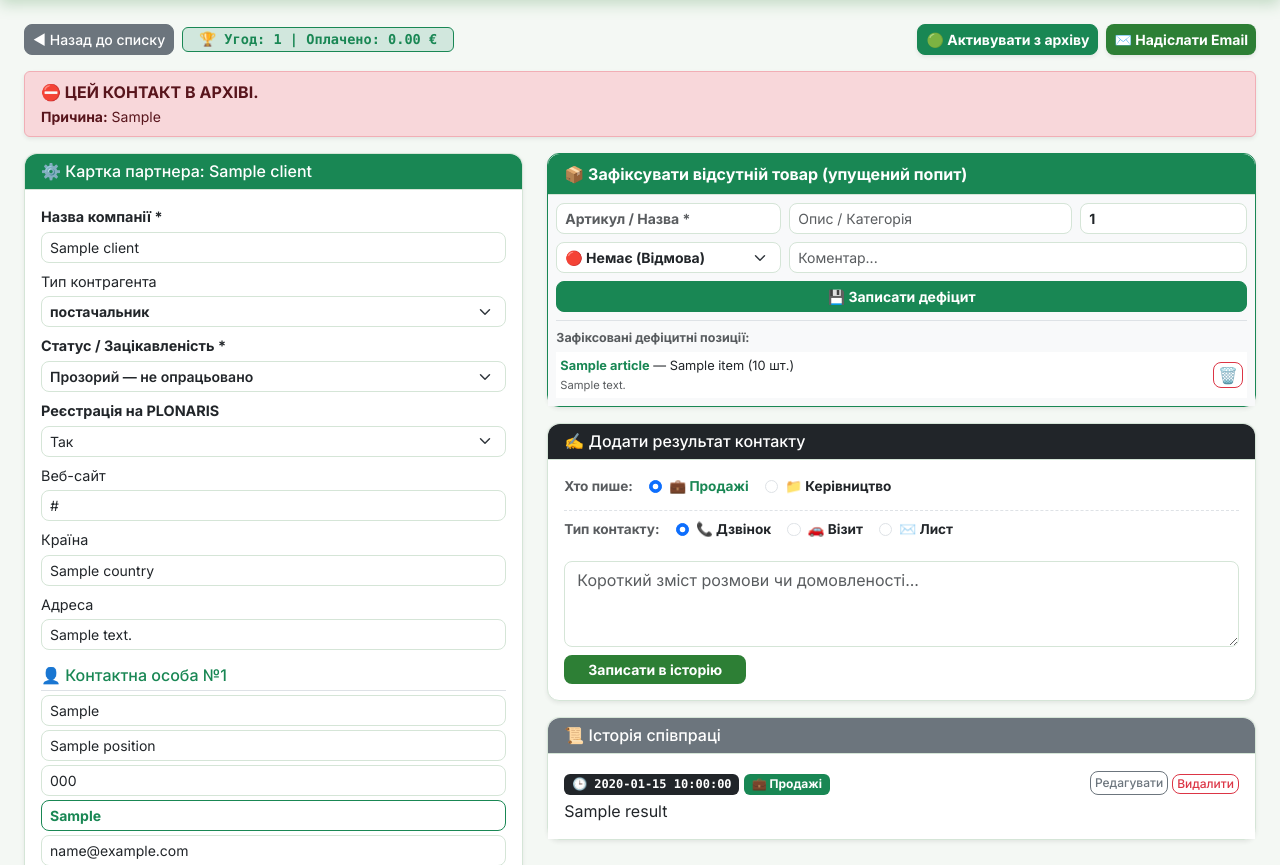
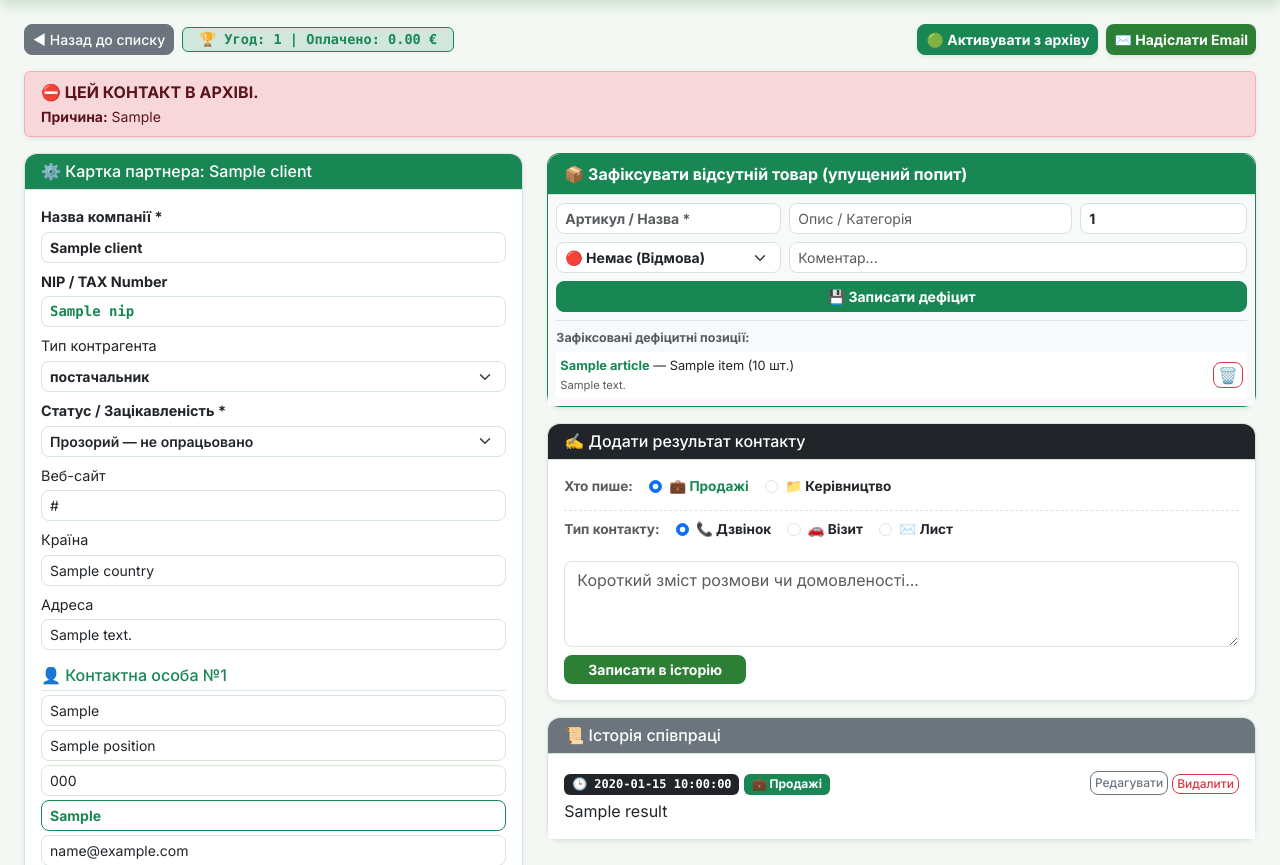
Before and after one commit to dimkapetrichenko-ctrl/plonaris_crm-new, a Flask app: template templates/client.html in a window 1280 px wide. Shown: the part 65-930 px from the top of the page. Run offline with Flask 3, Linux system fonts and the light colour scheme; the template is opened without the code that fills it: most values are stand-ins (such as "Sample title", 1, 10 or a date in 2020); some libraries are stand-ins or nearby versions.

Commit message:
Update client.html

```diff
--- a/templates/client.html
+++ b/templates/client.html
@@ -94,7 +94,13 @@
                 <form action="{{ url_for('edit_client', client_id=client.id) }}" method="POST">
                     <div class="mb-2">
                         <label class="form-label mb-1"><b>Назва компанії *</b></label>
-                        <input type="text" name="name" class="form-control form-control-sm" value="{{ client.name }}" required>
+                        <input type="text" name="name" class="form-control form-control-sm fw-bold" value="{{ client.name }}" required>
+                    </div>
+
+                    <!-- ПОЛЕ NIP (TAX NUMBER) -->
+                    <div class="mb-2">
+                        <label class="form-label mb-1"><b>NIP / TAX Number</b></label>
+                        <input type="text" name="nip" class="form-control form-control-sm font-monospace text-success fw-bold" value="{{ client.nip or '' }}" placeholder="напр. PL1234567890">
                     </div>
 
                     <div class="mb-2">
@@ -130,14 +136,6 @@
                             <option value="offer_sent" {% if client.deal_stage == 'offer_sent' %}selected{% endif %}>📄 2. Рахунок / КП</option>
                             <option value="paid_shipped" {% if client.deal_stage == 'paid_shipped' %}selected{% endif %}>📦 3. Оплачено / Відвантажено</option>
                             <option value="regular" {% if client.deal_stage == 'regular' %}selected{% endif %}>🤝 4. Постійний партнер</option>
-                        </select>
-                    </div>
-
-                    <div class="mb-2">
-                        <label class="form-label mb-1"><b>Реєстрація на PLONARIS</b></label>
-                        <select name="mayer_reg" class="form-select form-select-sm">
-                            <option value="Так" {% if client.mayer_reg == 'Так' %}selected{% endif %}>Так</option>
-                            <option value="Ні" {% if client.mayer_reg == 'Ні' or not client.mayer_reg %}selected{% endif %}>Ні</option>
                         </select>
                     </div>
 
```
